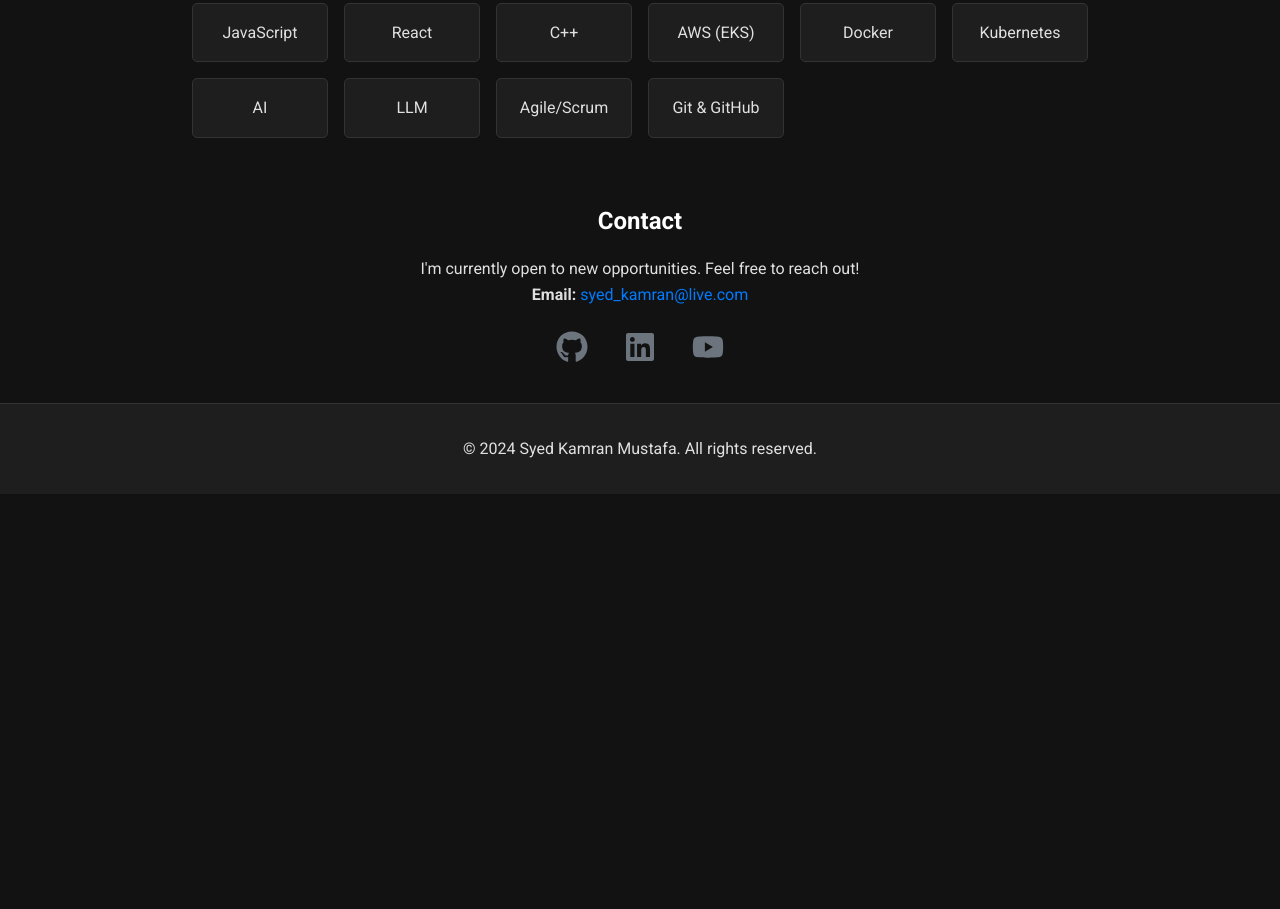
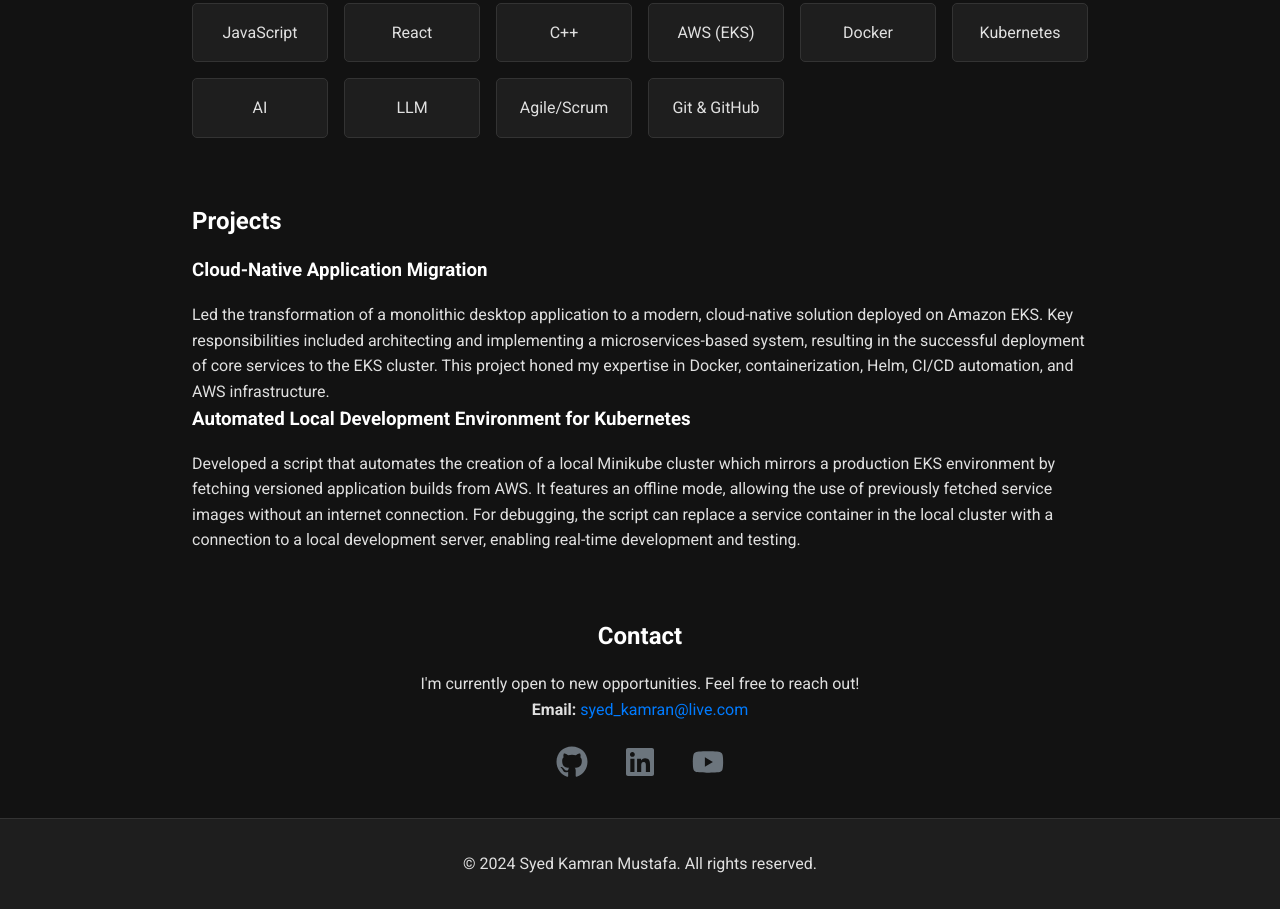
Before and after one commit to k-mustafa/k-mustafa.github.io, a plain HTML site: page index.html in a window 1280 px wide. Shown: the part 1176-2085 px from the top of the page. Before the commit the page ends 1670 px from the top, so only its background shows below. Drawn offline with Linux system fonts and the light colour scheme.

Commit message:
Update index.html

```diff
--- a/index.html
+++ b/index.html
@@ -16,6 +16,7 @@
             <a href="#" class="nav-logo">Syed Kamran Mustafa</a>
             <ul>
                 <li><a href="#about">About</a></li>
+                <li><a href="#projects">Projects</a></li>
                 <li><a href="#contact">Contact</a></li>
             </ul>
         </div>
@@ -56,6 +57,18 @@
             </div>
         </section>
 
+        <section id="projects" class="container">
+            <h2>Projects</h2>
+            <div class="project">
+                <h3>Cloud-Native Application Migration</h3>
+                <p>Led the transformation of a monolithic desktop application to a modern, cloud-native solution deployed on Amazon EKS. Key responsibilities included architecting and implementing a microservices-based system, resulting in the successful deployment of core services to the EKS cluster. This project honed my expertise in Docker, containerization, Helm, CI/CD automation, and AWS infrastructure.</p>
+            </div>
+            <div class="project">
+                <h3>Automated Local Development Environment for Kubernetes</h3>
+                <p>Developed a script that automates the creation of a local Minikube cluster which mirrors a production EKS environment by fetching versioned application builds from AWS. It features an offline mode, allowing the use of previously fetched service images without an internet connection. For debugging, the script can replace a service container in the local cluster with a connection to a local development server, enabling real-time development and testing.</p>
+            </div>
+        </section>
+
         <section id="contact" class="container">
             <h2>Contact</h2>
             <p>I'm currently open to new opportunities. Feel free to reach out!</p>
@@ -64,7 +77,7 @@
                 <a href="https://github.com/k-mustafa" target="_blank" title="GitHub">
                     <svg xmlns="http://www.w3.org/2000/svg" viewBox="0 0 496 512" role="img" aria-label="GitHub icon"><path d="M165.9 397.4c0 2-2.3 3.6-5.2 3.6-3.3.3-5.6-1.3-5.6-3.6 0-2 2.3-3.6 5.2-3.6 3.3-.3 5.6 1.3 5.6 3.6zm-31.1-4.5c-.7 2 1.3 4.3 4.3 4.9 2.6 1 5.6 0 6.2-2s-1.3-4.3-4.3-5.2c-2.6-.7-5.5.3-6.2 2.3zm44.2-1.7c-2.9.7-4.9 2.6-4.6 4.9.3 2 2.9 3.3 5.9 2.6 2.9-.7 4.9-2.6 4.6-4.6-.3-1.9-3-3.2-5.9-2.9zM244.8 8C106.1 8 0 113.3 0 252c0 110.9 69.8 205.8 169.5 239.2 12.8 2.3 17.3-5.6 17.3-12.1 0-6.2-.3-40.4-.3-61.4 0 0-70 15-84.7-29.8 0 0-11.4-29.1-27.8-36.6 0 0-22.9-15.7 1.6-15.4 0 0 24.9 2 38.6 25.8 21.9 38.6 58.6 27.5 72.9 20.9 2.3-16 8.8-27.1 16-33.7-55.9-6.2-112.3-14.3-112.3-110.5 0-27.5 7.6-41.3 23.6-58.9-2.3-6.2-10.1-27.8 2.3-57.4 0 0 21.1-6.5 69.1 25.8 20.1-5.6 41.6-8.3 62.2-8.3 20.6 0 42.1 2.8 62.2 8.3 48-32.3 69.1-25.8 69.1-25.8 12.4 29.6 4.6 51.2 2.3 57.4 16 17.6 23.6 31.4 23.6 58.9 0 96.5-58.7 104.2-114.8 110.5 9.2 7.9 17 22.9 17 46.4 0 33.7-.3 75.4-.3 83.6 0 6.5 4.6 14.4 17.3 12.1C428.2 457.8 496 362.9 496 252 496 113.3 389.9 8 244.8 8z"/></svg>
                 </a>
-                <a href="https://www.linkedin.com/in/syed-kamran-mustafa-96529759" target="_blank" title="LinkedIn">
+                <a href="https://www.linkedin.com/in/syed-kamran-mustafa" target="_blank" title="LinkedIn">
                     <svg xmlns="http://www.w3.org/2000/svg" viewBox="0 0 448 512" role="img" aria-label="LinkedIn icon"><path d="M416 32H31.9C14.3 32 0 46.5 0 64.3v383.4C0 465.5 14.3 480 31.9 480H416c17.6 0 32-14.5 32-32.3V64.3c0-17.8-14.4-32.3-32-32.3zM135.4 416H69V202.2h66.5V416zm-33.2-243c-21.3 0-38.5-17.3-38.5-38.5S80.9 96 102.2 96c21.2 0 38.5 17.3 38.5 38.5 0 21.3-17.2 38.5-38.5 38.5zm282.1 243h-66.4V312c0-24.8-.5-56.7-34.5-56.7-34.6 0-39.9 27-39.9 54.9V416h-66.4V202.2h63.7v29.2h.9c8.9-16.8 30.6-34.5 62.9-34.5 67.2 0 79.7 44.3 79.7 101.9V416z"/></svg>
                 </a>
                 <a href="https://www.youtube.com/@syedkamranmustafa" target="_blank" title="YouTube">
```
